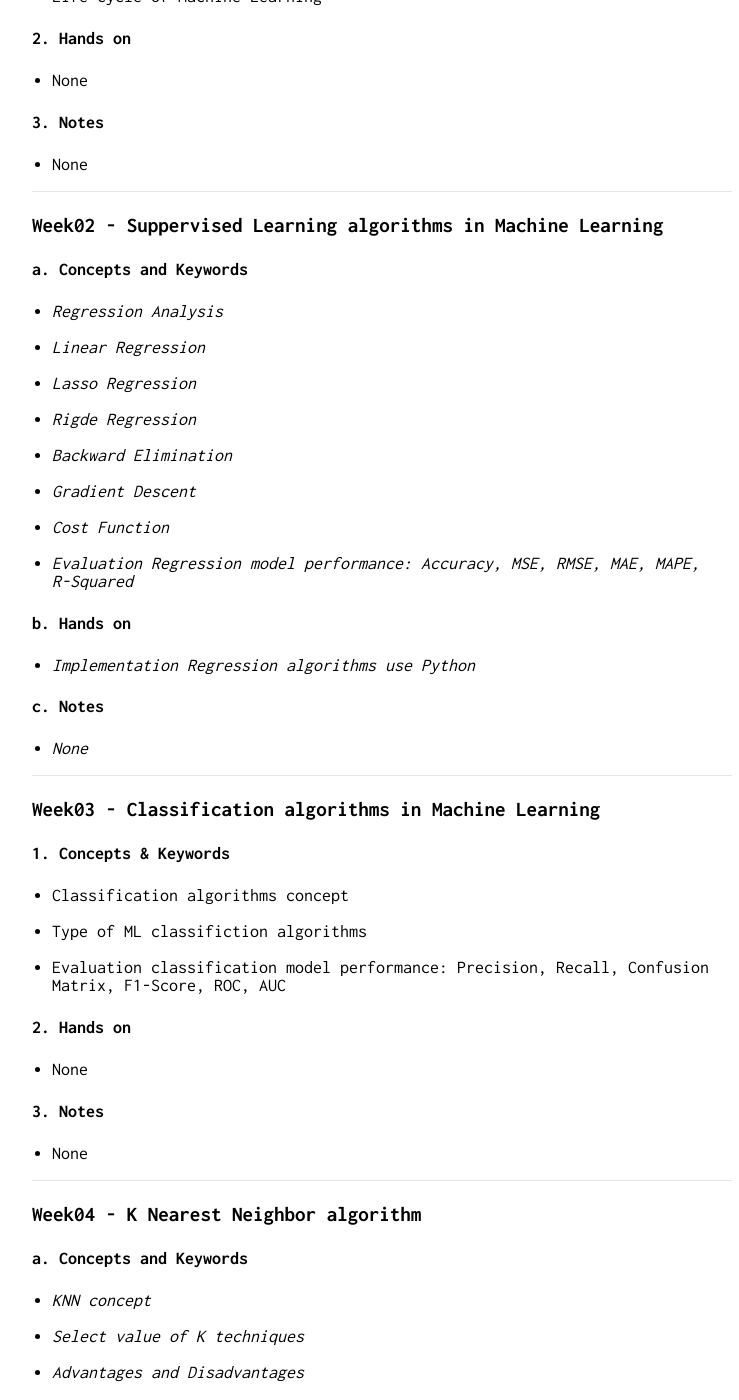
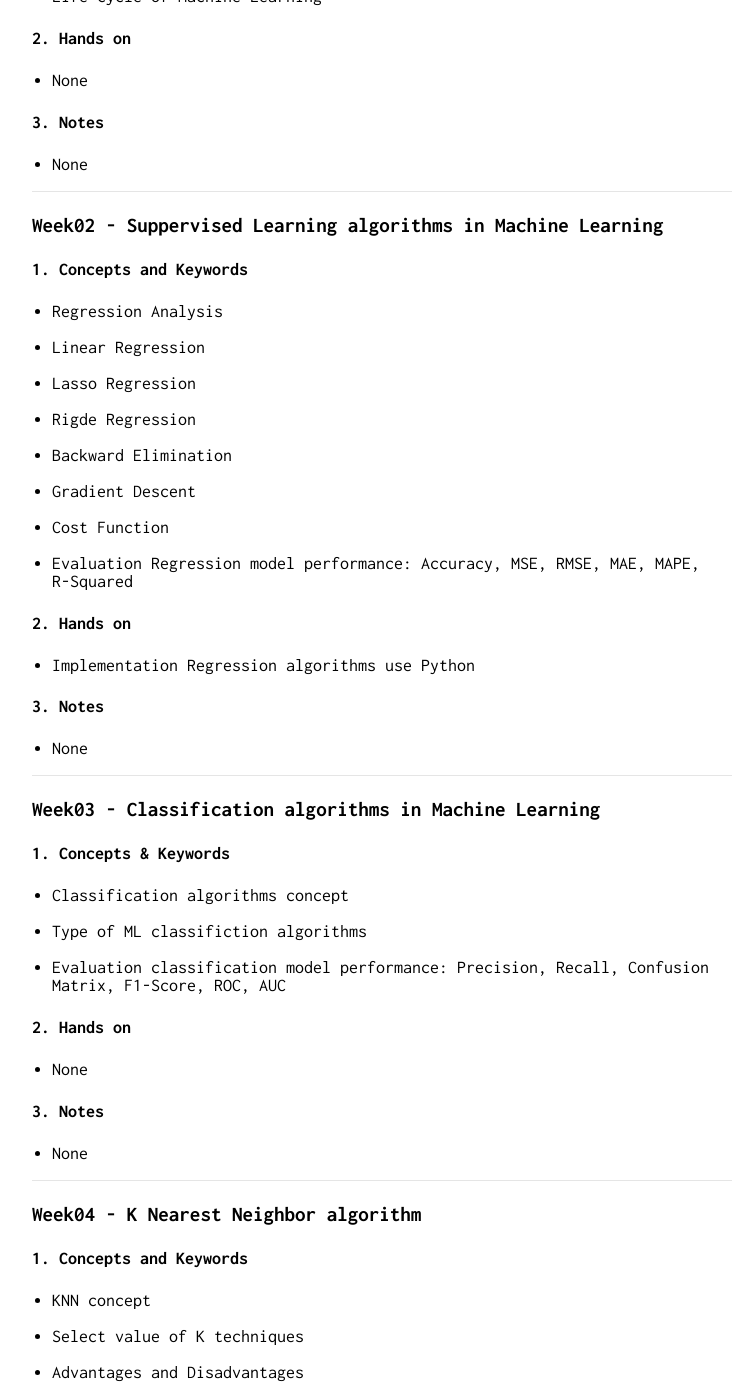
Before and after one commit to nguyenthaihoc02/About-Me, a Jekyll site: the page built from course1.md, in a window 1280 px wide and 1400 px high, scrolled down 1879 px. Shown: the whole window, without its empty margins (258-997 px from the left). Built offline with Jekyll 4.4.1, drawn with Linux system fonts in a browser that asks for light colours; some of the changed text lies outside the part shown.

Commit message:
update cs

```diff
--- a/course1.md
+++ b/course1.md
@@ -104,31 +104,31 @@ CSAIOOO includes discussions on AI-related topics, especially focusing on two ma
 ---
 ### Week02 - Suppervised Learning algorithms in Machine Learning
 
-#### a. Concepts and Keywords
+#### 1. Concepts and Keywords
 
-* *Regression Analysis*
+* Regression Analysis
 
-* *Linear Regression*
+* Linear Regression
 
-* *Lasso Regression*
+* Lasso Regression
 
-* *Rigde Regression*
+* Rigde Regression
 
-* *Backward Elimination*
+* Backward Elimination
 
-* *Gradient Descent*
+* Gradient Descent
 
-* *Cost Function*
+* Cost Function
 
-* *Evaluation Regression model performance: Accuracy, MSE, RMSE, MAE, MAPE, R-Squared*
+* Evaluation Regression model performance: Accuracy, MSE, RMSE, MAE, MAPE, R-Squared
 
-#### b. Hands on
+#### 2. Hands on
 
-* *Implementation Regression algorithms use Python*
+* Implementation Regression algorithms use Python
 
-#### c. Notes
+#### 3. Notes
 
-* *None*
+* None
 
 ---
 ### Week03 - Classification algorithms in Machine Learning
@@ -152,21 +152,21 @@ CSAIOOO includes discussions on AI-related topics, especially focusing on two ma
 ---
 ### Week04 - K Nearest Neighbor algorithm
 
-#### a. Concepts and Keywords
+#### 1. Concepts and Keywords
 
-* *KNN concept*
+* KNN concept
 
-* *Select value of K techniques*
+* Select value of K techniques
 
-* *Advantages and Disadvantages*
+* Advantages and Disadvantages
 
-#### b. Hands on
+#### 2. Hands on
 
-* *Implementation KNN algorithms use Python*
+* Implementation KNN algorithms use Python
 
-#### c. Notes
+#### 3. Notes
 
-* *None*
+* None
 
 ----
 ### Week05
```
